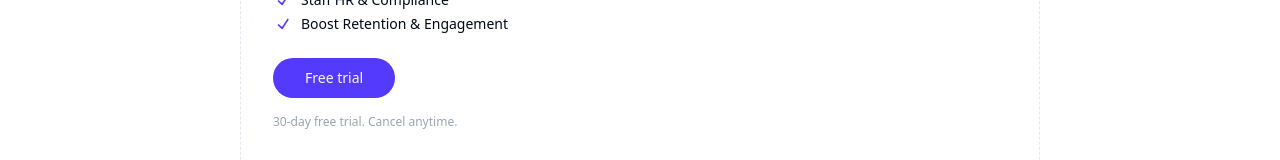
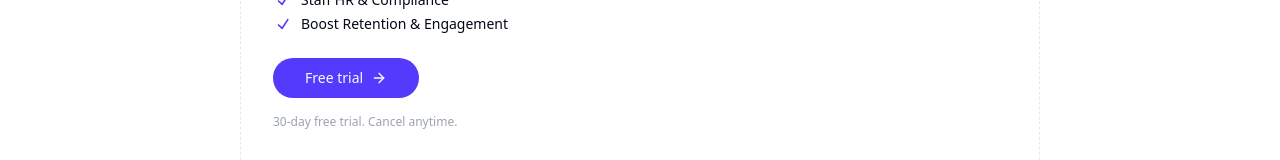
Before and after one commit to ForkHR/forkhr-website, a React (Vite) app: page / in a window 1280 px wide. Shown: the part 434-594 px from the top of the page. Built offline with nearby package versions, Linux system fonts and the light colour scheme; a web font is replaced by a local one.

Commit message:
style: Update Header component for full height; enhance Home page layout by removing unnecessary background and adding arrow icon to button

```diff
--- a/src/components/navigation/Header.jsx
+++ b/src/components/navigation/Header.jsx
@@ -146,7 +146,7 @@ const Header = () => {
                                     </Button>
                                 </DrawerTrigger>
                                 <DrawerContent
-                                    className="min-h-[calc(100vh-64px-env(safe-area-inset-bottom))]"
+                                    className="min-h-full"
                                 >
                                     <div className="p-4 flex justify-between items-center">
                                         <svg height="28px" viewBox="0 0 207 80" fill="none" xmlns="http://www.w3.org/2000/svg">
--- a/src/pages/Home.jsx
+++ b/src/pages/Home.jsx
@@ -22,6 +22,7 @@ const Section1 = () => {
                         <Link to="https://app.forkhr.com/register" target="_blank">
                             <Button className="md:px-8 px-4">
                                 Free trial
+                                <ArrowRight className="w-4 h-4 ms-2"/>
                             </Button>
                         </Link>
                     </div>
@@ -45,7 +46,7 @@ const Section1 = () => {
 const Section2 = () => {
     return (
         // Animation fade-in page
-        <div className=" border-t border-slate-200 bg-white fade-in-up border-dashed">
+        <div className=" border-t border-slate-200 fade-in-up border-dashed">
         <section className="max-w-[800px] mx-auto w-100 py-10 md:py-20 border-l border-r border-dashed border-slate-200">
             <div className="flex justify-between md:px-8 px-4 pb-10 flex-col gap-8 md:max-w-[75%]">
                 <div className="flex-1">
@@ -131,7 +132,7 @@ const Section2 = () => {
 
 const Section3 = () => {
     return (
-        <section className="border-t border-slate-200 bg-white fade-in-up border-dashed">
+        <section className="border-t border-slate-200 fade-in-up border-dashed">
             <div className="max-w-[800px] mx-auto w-100 py-20 border-l border-r border-slate-200 border-dashed">
                 <div className="flex justify-between flex-col gap-20">
                     <div className="md:text-5xl text-3xl font-semibold flex-1 md:px-8 px-4">
@@ -322,12 +323,14 @@ const Home = () => {
     }, [])
 
     return (
-        <main className="fade-in-up">
+        <>
+        <main className="fade-in-up z-10 relative">
             <Section1/>
             <Section2/>
             <Section3/>
             <Section4/>
         </main>
+        </>
     )
 }
 
```
